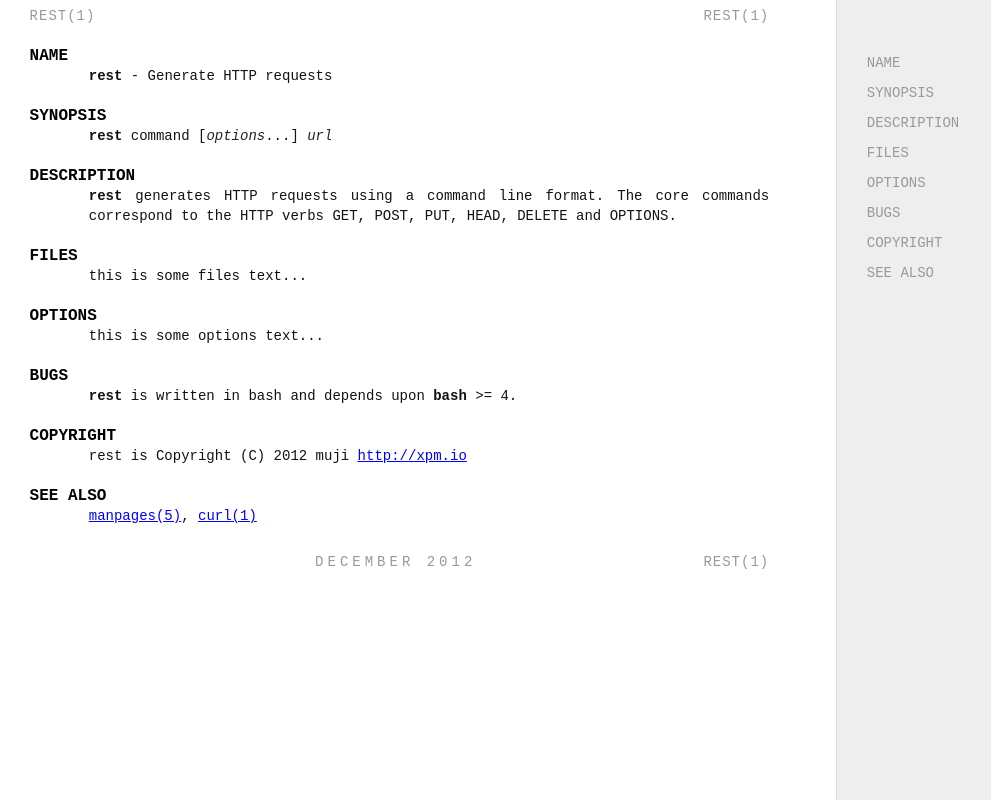
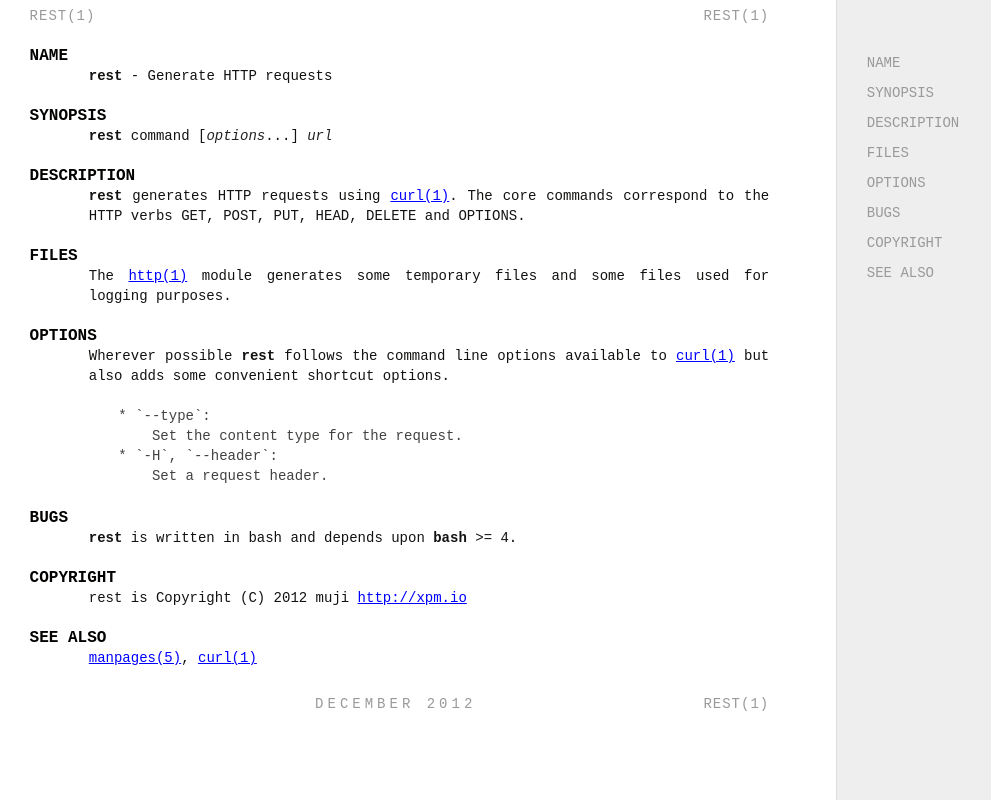
Before and after one commit to tmpfs/strike, a plain HTML site: page rest.1.html in a window 1280 px wide. Shown: the whole page, without its empty margins (0-991 px from the left). Drawn offline with Linux system fonts and the light colour scheme.

Commit message:
doc rebuild

```diff
--- a/index.txt
+++ b/index.txt
@@ -1,5 +1,6 @@
 # manuals
 bake(1)     	bake.1.ronn
+http(1)     	http.1.ronn
 rest(1)     	rest.1.ronn
 
 # external manuals
--- a/rest.1.html
+++ b/rest.1.html
@@ -86,15 +86,21 @@
 
 <h2 id="DESCRIPTION">DESCRIPTION</h2>
 
-<p><strong>rest</strong> generates HTTP requests using a command line format. The core commands correspond to the HTTP verbs GET, POST, PUT, HEAD, DELETE and OPTIONS.</p>
+<p><strong>rest</strong> generates HTTP requests using <a class="man-ref" href="	http://man.cx/curl(1).html">curl<span class="s">(1)</span></a>. The core commands correspond to the HTTP verbs GET, POST, PUT, HEAD, DELETE and OPTIONS.</p>
 
 <h2 id="FILES">FILES</h2>
 
-<p>this is some files text...</p>
+<p>The <a class="man-ref" href="	http.1.html">http<span class="s">(1)</span></a> module generates some temporary files and some files used for logging purposes.</p>
 
 <h2 id="OPTIONS">OPTIONS</h2>
 
-<p>this is some options text...</p>
+<p>Wherever possible <strong>rest</strong> follows the command line options available to <a class="man-ref" href="	http://man.cx/curl(1).html">curl<span class="s">(1)</span></a> but also adds some convenient shortcut options.</p>
+
+<pre><code>* `--type`:
+    Set the content type for the request.
+* `-H`, `--header`:
+    Set a request header.
+</code></pre>
 
 <h2 id="BUGS">BUGS</h2>
 
```
Also changed, not shown: rest.1.markdown (+9 -3 lines), 2 other files.
